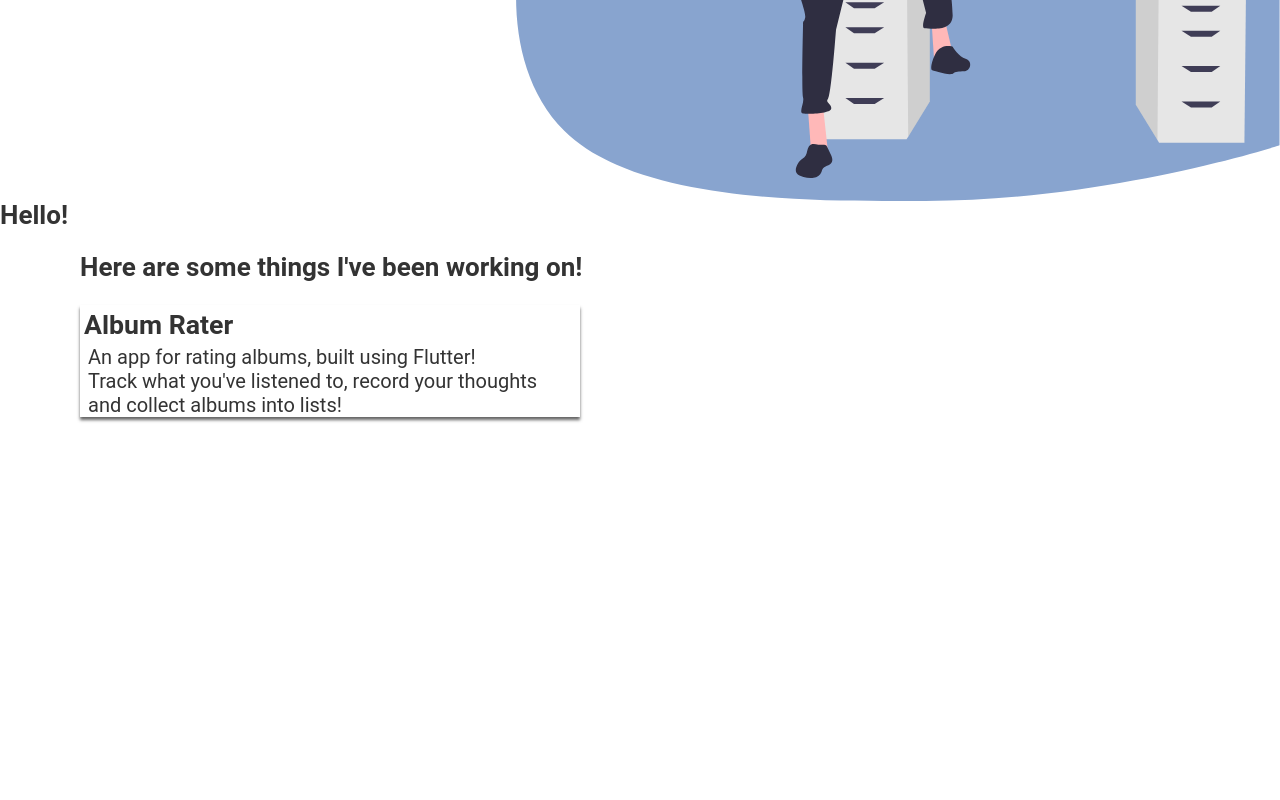
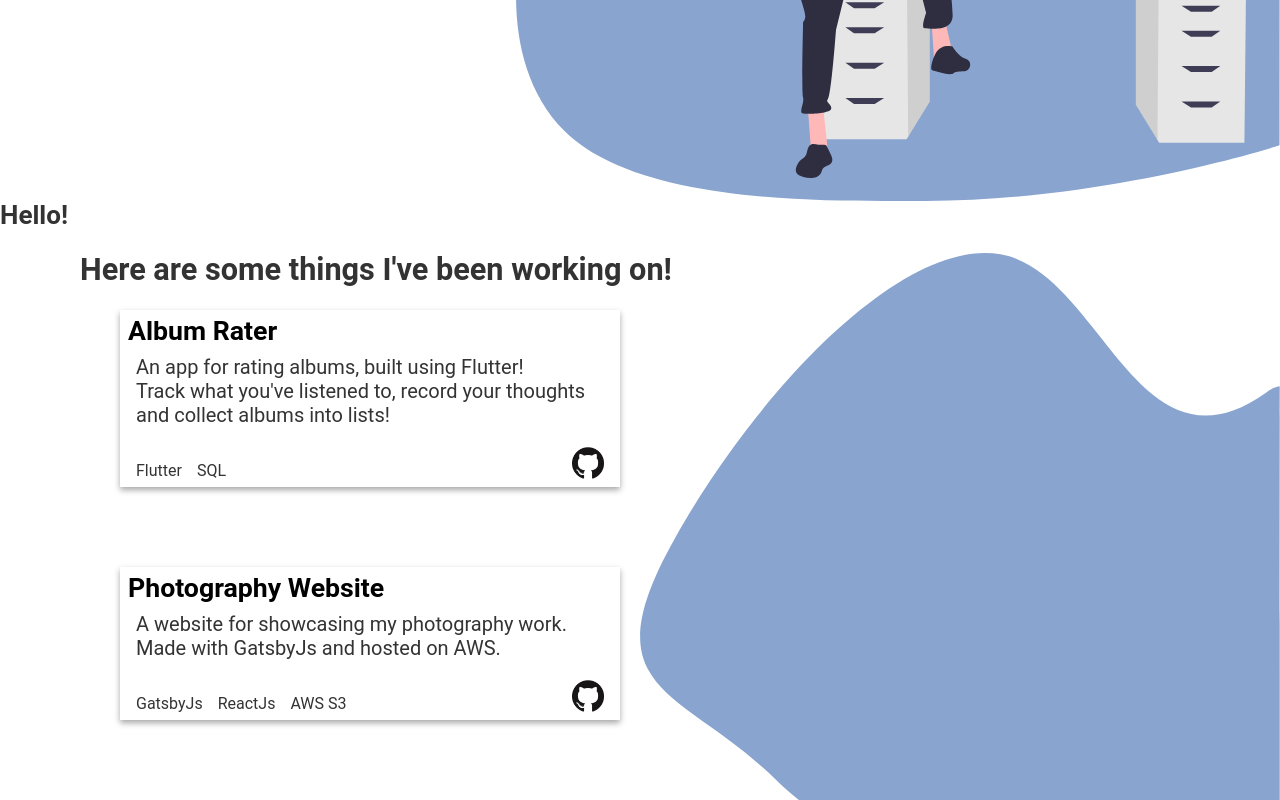
Before and after one commit to TNorbury/portfolio-site, a Gatsby site: page / in a window 1280 px wide. Shown: the part 601-1401 px from the top of the page. Before the commit the page ends 1034 px from the top, so only its background shows below. Built offline with nearby package versions, Linux system fonts and the light colour scheme; Gatsby itself is replaced by a stand-in of ours.

Commit message:
Add links to projects. Style project cards

```diff
--- a/src/assets/markdown/projects/album_rater.md
+++ b/src/assets/markdown/projects/album_rater.md
@@ -1,5 +1,11 @@
 ---
 title: Album Rater
+projectLink: https://github.com/TNorbury/Album-Rater-2
+githubLink: https://github.com/TNorbury/Album-Rater-2
+tech:
+  - Flutter
+  - SQL
 ---
+
 An app for rating albums, built using Flutter!
 Track what you've listened to, record your thoughts and collect albums into lists!
--- /dev/null
+++ b/src/assets/markdown/projects/photography_website.md
@@ -0,0 +1,12 @@
+---
+title: Photography Website
+projectLink: https://www.tylernorbury.com/
+githubLink: https://github.com/TNorbury/photography-website-gatsby
+tech:
+  - GatsbyJs
+  - ReactJs
+  - AWS S3
+---
+
+A website for showcasing my photography work.
+Made with GatsbyJs and hosted on AWS.
--- a/src/components/layout/global_style.js
+++ b/src/components/layout/global_style.js
@@ -308,14 +308,14 @@ export const GlobalStyle = createGlobalStyle`
       margin-bottom: 1.45rem;
     }
     ul {
-      margin-left: 1.45rem;
+      margin-left: 0rem;
       margin-right: 0;
       margin-top: 0;
       padding-bottom: 0;
       padding-left: 0;
       padding-right: 0;
       padding-top: 0;
-      margin-bottom: 1.45rem;
+      margin-bottom: 0rem;
       list-style-position: outside;
       list-style-image: none;
     }
@@ -487,25 +487,22 @@ export const GlobalStyle = createGlobalStyle`
     th {
       font-weight: bold;
     }
-    li {
-      margin-bottom: calc(1.45rem / 2);
-    }
     ol li {
       padding-left: 0;
     }
     ul li {
       padding-left: 0;
     }
-    li > ol {
-      margin-left: 1.45rem;
-      margin-bottom: calc(1.45rem / 2);
-      margin-top: calc(1.45rem / 2);
-    }
-    li > ul {
-      margin-left: 1.45rem;
-      margin-bottom: calc(1.45rem / 2);
-      margin-top: calc(1.45rem / 2);
-    }
+    // li > ol {
+    //   margin-left: 1.45rem;
+    //   margin-bottom: calc(1.45rem / 2);
+    //   margin-top: calc(1.45rem / 2);
+    // }
+    // li > ul {
+    //   margin-left: 1.45rem;
+    //   margin-bottom: calc(1.45rem / 2);
+    //   margin-top: calc(1.45rem / 2);
+    // }
     blockquote *:last-child {
       margin-bottom: 0;
     }
--- a/src/components/layout/layout.js
+++ b/src/components/layout/layout.js
@@ -7,23 +7,9 @@
 
 import React from "react"
 import PropTypes from "prop-types"
-import { useStaticQuery, graphql } from "gatsby"
-
-// import Header from "../header"
-// import "./layout.css"
 import { GlobalStyle } from "./global_style"
 
 const Layout = ({ children }) => {
-  const data = useStaticQuery(graphql`
-    query SiteTitleQuery {
-      site {
-        siteMetadata {
-          title
-        }
-      }
-    }
-  `)
-
   return (
     <>
       <GlobalStyle />
--- a/src/components/projects/project_card.js
+++ b/src/components/projects/project_card.js
@@ -2,43 +2,138 @@ import React from "react"
 
 import styled from "styled-components"
 
+import githubIcon from "../../assets/icons/github/GitHub-Mark-120px-plus.png"
+
+const Wrapper = styled.div`
+  display: flex;
+`
+
 const CardWrapper = styled.div`
-//   border-style: solid;
-//   border-width: 1px;
   height: auto;
   width: 500px;
+  @media (max-width: 500px) {
+    width: 100%;
+    margin-left: 0rem;
+  }
 
-  -webkit-box-shadow: 0px 3px 3px 0px rgba(50, 50, 50, 0.75);
-  -moz-box-shadow: 0px 3px 3px 0px rgba(50, 50, 50, 0.75);
-  box-shadow: 0px 3px 3px 0px rgba(50, 50, 50, 0.75);
+  align-content: right;
+
+  margin-bottom: 5rem;
+  margin-left: 2.5rem;
+
+  padding-bottom: 0.5rem;
+  padding-top: 0.5rem;
+
+  -webkit-box-shadow: 0px 3px 6px 0px rgba(0, 0, 0, 0.35);
+  -moz-box-shadow: 0px 3px 6px 0px rgba(0, 0, 0, 0.35);
+  box-shadow: 0px 3px 6px 0px rgba(0, 0, 0, 0.35);
+
+  background-color: white;
 `
 
-const ProjectTitle = styled.div`
+const ProjectTitle = styled.a`
   font-size: 20pt;
   font-weight: bold;
-  margin-left: 0.25rem;
+  margin-left: 0.5rem;
+
+  color: black;
+  line-height: 100%;
+
+  @media (max-width: 500px) {
+    font-size: 16pt;
+  }
+
+  :hover {
+    color: black;
+  }
 `
 
 const ProjectInfo = styled.div`
   font-size: 15pt;
 
-  margin-left: 0.5rem;
-  margin-right: 0.5rem;
+  margin-left: 1rem;
+  margin-right: 1rem;
+  padding-top: 0.5rem;
+  padding-bottom: 0.25rem;
+
+  @media (max-width: 500px) {
+    font-size: 13pt;
+  }
 
   p {
-    margin-bottom: 0.5rem;
+    margin-bottom: 1rem;
     line-height: normal;
+  }
+`
+
+const CardFooter = styled.div`
+  display: flex;
+  justify-content: space-between;
+
+  margin-left: 1rem;
+  margin-right: 1rem;
+`
+
+const TechList = styled.ul`
+  display: flex;
+  flex-wrap: wrap;
+  list-style: none;
+
+  // margin-left: 1rem;
+  // margin-bottom
+  li {
+    align-self: flex-end;
+    margin-right: 15px;
+    line-height: 100%;
+    font-size: 12pt;
+  }
+`
+
+const GithubIcon = styled.div`
+  :hover {
+    color: blue;
+  }
+
+  img {
+    width: 32px;
+    height: 32px;
+    margin-bottom: 0;
+
+    :hover {
+      color: blue;
+    }
   }
 `
 
 const ProjectCard = ({ data: project }) => {
   return (
-    <CardWrapper>
-      <ProjectTitle>{project.frontmatter.title}</ProjectTitle>
-      <ProjectInfo
-        dangerouslySetInnerHTML={{ __html: project.html }}
-      ></ProjectInfo>
-    </CardWrapper>
+    <Wrapper>
+      <CardWrapper>
+        {/* Clicking on the title will open the website associated with this
+            project. This may just be the github link... */}
+        <ProjectTitle href={project.frontmatter.projectLink}>
+          {project.frontmatter.title}
+        </ProjectTitle>
+        <ProjectInfo
+          dangerouslySetInnerHTML={{ __html: project.html }}
+        ></ProjectInfo>
+        <CardFooter>
+          <TechList>
+            {/* List of the tech that I used for this project */}
+            {project.frontmatter.tech.map(tech => (
+              <li>{tech}</li>
+            ))}
+          </TechList>
+
+          {/* A link to the github repo for this project */}
+          <GithubIcon>
+            <a href={project.frontmatter.githubLink}>
+              <img src={githubIcon} alt="Icon-link to github" />
+            </a>
+          </GithubIcon>
+        </CardFooter>
+      </CardWrapper>
+    </Wrapper>
   )
 }
 
--- a/src/components/projects/projects.js
+++ b/src/components/projects/projects.js
@@ -4,29 +4,48 @@ import styled from "styled-components"
 
 import ProjectCard from "./project_card"
 
+import background from "../../assets/images/backgrounds/projects_background.svg"
+
+const BackgroundWrapper = styled.div`
+  background-image: url(${background});
+  // height: 50%;
+  background-size: cover;
+  // background-position: right bottom;
+  background-repeat: no-repeat;
+
+  // margin-bottom: 1rem;
+`
+
 const ProjectsWrapper = styled.div`
   margin-left: 5rem;
   margin-right: 0.5rem;
-  margin-bottom: 1rem;
 
   @media (max-width: 960px) {
     margin-right: 2.5rem;
     margin-left: 2.5rem;
+
+    h2 {
+      font-size: 20pt;
+    }
+  }
+
+  h2 {
+    font-size: 23pt;
   }
 `
 
 // Displays various projects that I've been working on. Takes in a collection of
 // nodes which represent markdown files that contain information about
 const Projects = ({ data: projects }) => {
-  console.log(projects)
-
   return (
-    <ProjectsWrapper id="projects">
-      <h2>Here are some things I've been working on!</h2>
-      {projects.map(({ node: project }) => {
-        return <ProjectCard data={project} />
-      })}
-    </ProjectsWrapper>
+    <BackgroundWrapper>
+      <ProjectsWrapper id="projects">
+        <h2>Here are some things I've been working on!</h2>
+        {projects.map(({ node: project, index }) => {
+          return <ProjectCard data={project} index={index} />
+        })}
+      </ProjectsWrapper>
+    </BackgroundWrapper>
   )
 }
 
--- a/src/pages/index.js
+++ b/src/pages/index.js
@@ -33,6 +33,9 @@ export const query = graphql`
           html
           frontmatter {
             title
+            githubLink
+            projectLink
+            tech
           }
         }
       }
```
Also changed, not shown: src/assets/icons/github/GitHub-Mark-120px-plus.png (added), src/assets/images/backgrounds/projects_background.svg (added).
